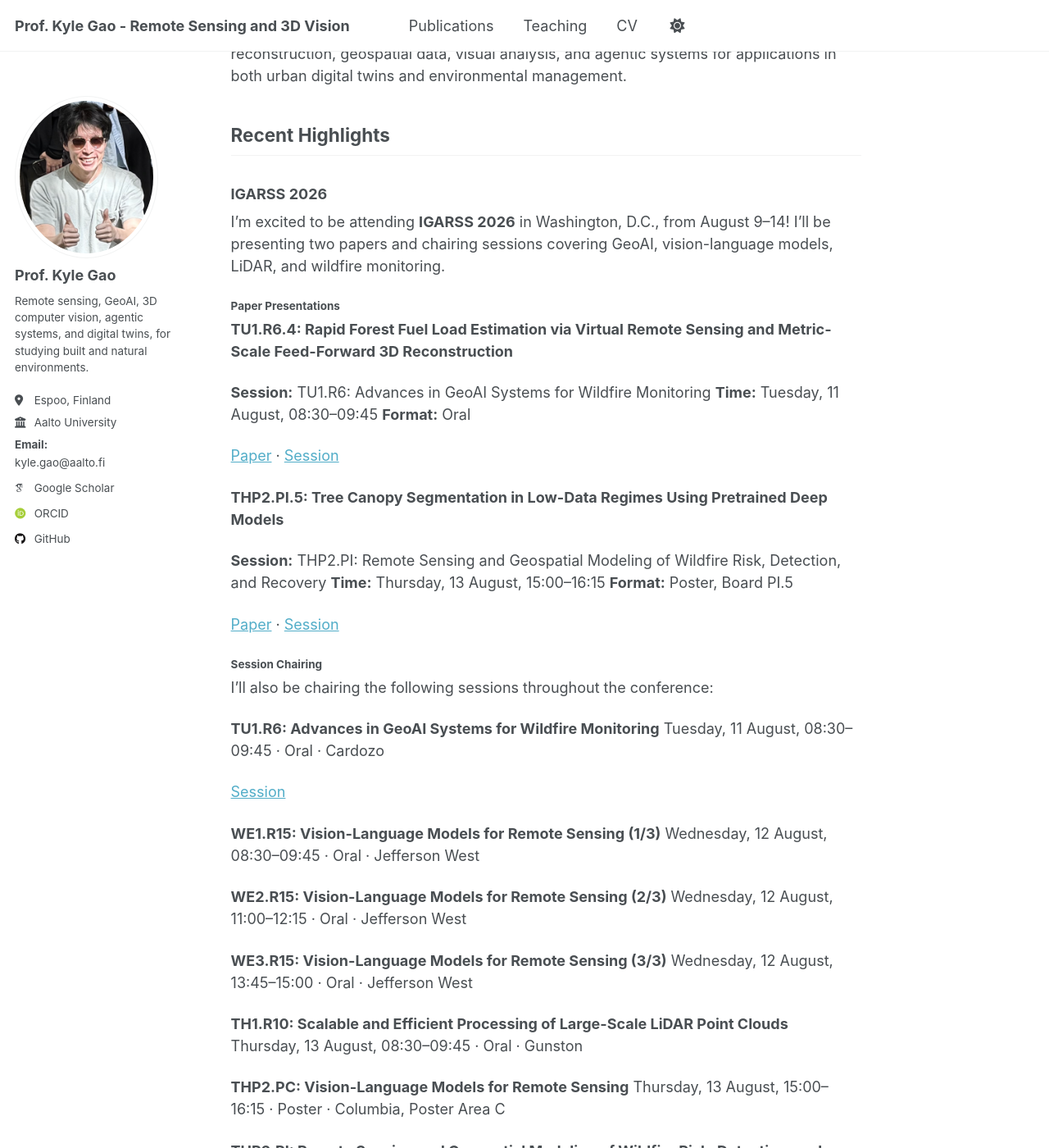
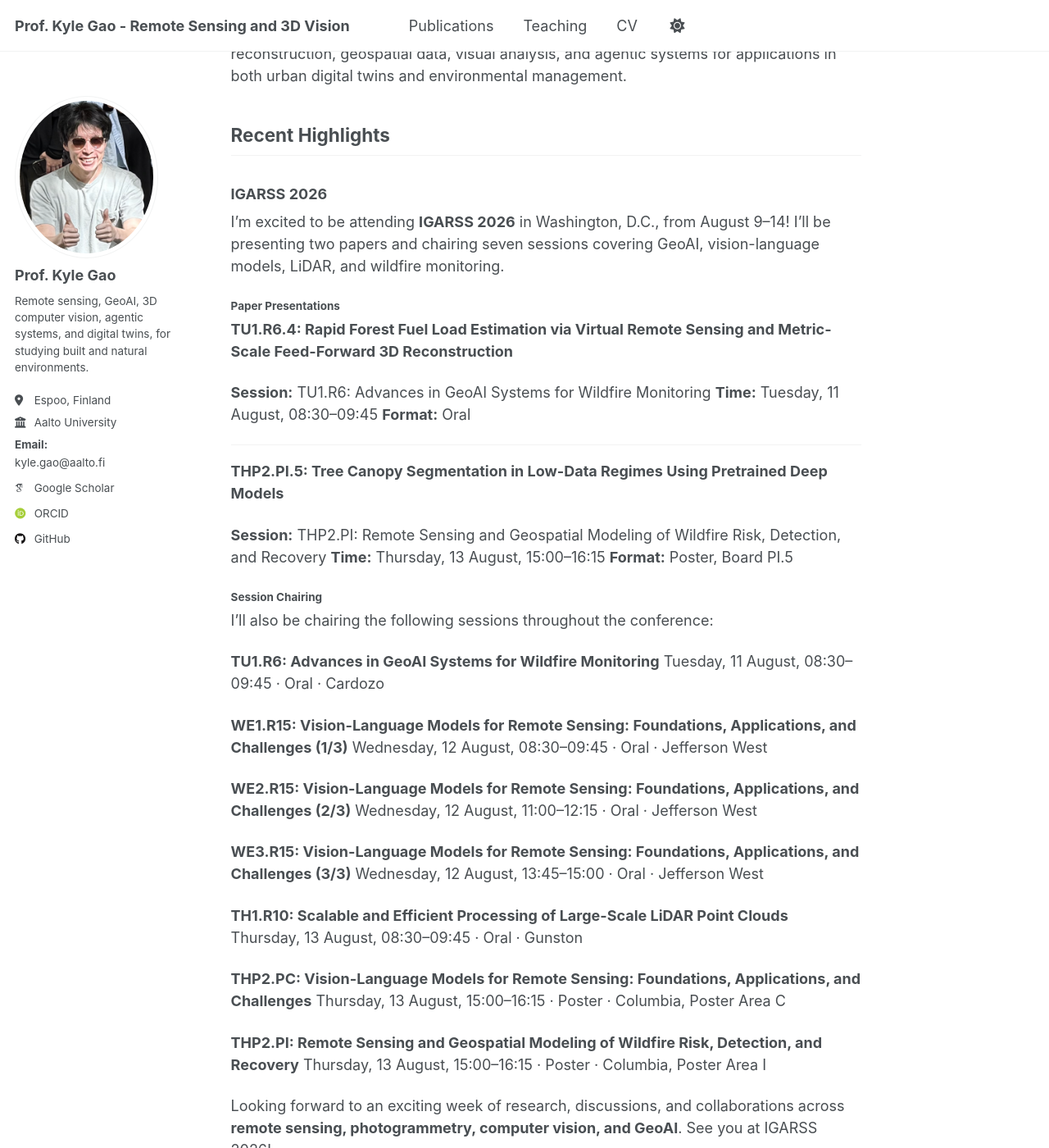
Before and after one commit to kyle-gao/kyle-gao.github.io, a Jekyll site: the page built from _pages/about.md, in a window 1280 px wide and 1400 px high, scrolled down 660 px. Shown: the whole window at 82% size. Built offline with Jekyll 4.4.1, drawn with Linux system fonts in a browser that asks for light colours; some web fonts are replaced; a script that is not in the unit is left out.

Commit message:
Revise IGARSS 2026 presentation and chairing details
Updated session chairing details and added additional sessions for IGARSS 2026.

```diff
--- a/_pages/about.md
+++ b/_pages/about.md
@@ -21,7 +21,7 @@ My current work focuses on building **intelligent, multimodal systems for remote
 ## Recent Highlights
 ### IGARSS 2026
 
-I’m excited to be attending **IGARSS 2026** in Washington, D.C., from August 9–14! I’ll be presenting two papers and chairing sessions covering GeoAI, vision-language models, LiDAR, and wildfire monitoring.
+I’m excited to be attending **IGARSS 2026** in Washington, D.C., from August 9–14! I’ll be presenting two papers and chairing seven sessions covering GeoAI, vision-language models, LiDAR, and wildfire monitoring.
 
 #### Paper Presentations
 
@@ -31,15 +31,13 @@ I’m excited to be attending **IGARSS 2026** in Washington, D.C., from August 9
 **Time:** Tuesday, 11 August, 08:30–09:45
 **Format:** Oral
 
-[Paper](https://2026.ieeeigarss.org/view_paper.php?PaperNum=2880&SessionID=1700) · [Session](https://2026.ieeeigarss.org/view_session.php?SessionID=1700)
+---
 
 **THP2.PI.5: Tree Canopy Segmentation in Low-Data Regimes Using Pretrained Deep Models**
 
 **Session:** THP2.PI: Remote Sensing and Geospatial Modeling of Wildfire Risk, Detection, and Recovery
 **Time:** Thursday, 13 August, 15:00–16:15
 **Format:** Poster, Board PI.5
-
-[Paper](https://2026.ieeeigarss.org/view_paper.php?PaperNum=2993&SessionID=1708) · [Session](https://2026.ieeeigarss.org/view_session.php?SessionID=1708)
 
 #### Session Chairing
 
@@ -48,29 +46,26 @@ I’ll also be chairing the following sessions throughout the conference:
 **TU1.R6: Advances in GeoAI Systems for Wildfire Monitoring**
 Tuesday, 11 August, 08:30–09:45 · Oral · Cardozo
 
-[Session](https://2026.ieeeigarss.org/view_session.php?SessionID=1700)
-
-**WE1.R15: Vision-Language Models for Remote Sensing (1/3)**
+**WE1.R15: Vision-Language Models for Remote Sensing: Foundations, Applications, and Challenges (1/3)**
 Wednesday, 12 August, 08:30–09:45 · Oral · Jefferson West
 
-**WE2.R15: Vision-Language Models for Remote Sensing (2/3)**
+**WE2.R15: Vision-Language Models for Remote Sensing: Foundations, Applications, and Challenges (2/3)**
 Wednesday, 12 August, 11:00–12:15 · Oral · Jefferson West
 
-**WE3.R15: Vision-Language Models for Remote Sensing (3/3)**
+**WE3.R15: Vision-Language Models for Remote Sensing: Foundations, Applications, and Challenges (3/3)**
 Wednesday, 12 August, 13:45–15:00 · Oral · Jefferson West
 
 **TH1.R10: Scalable and Efficient Processing of Large-Scale LiDAR Point Clouds**
 Thursday, 13 August, 08:30–09:45 · Oral · Gunston
 
-**THP2.PC: Vision-Language Models for Remote Sensing**
+**THP2.PC: Vision-Language Models for Remote Sensing: Foundations, Applications, and Challenges**
 Thursday, 13 August, 15:00–16:15 · Poster · Columbia, Poster Area C
 
 **THP2.PI: Remote Sensing and Geospatial Modeling of Wildfire Risk, Detection, and Recovery**
 Thursday, 13 August, 15:00–16:15 · Poster · Columbia, Poster Area I
 
-[Session](https://2026.ieeeigarss.org/view_session.php?SessionID=1708)
+Looking forward to an exciting week of research, discussions, and collaborations across **remote sensing, photogrammetry, computer vision, and GeoAI**. See you at IGARSS 2026!
 
-Looking forward to an exciting week of research, discussions, and collaborations across **remote sensing, photogrammetry, computer vision, and GeoAI**. See you at IGARSS 2026!
 ---
 ###August 2026 — Joined Aalto University
 
```
